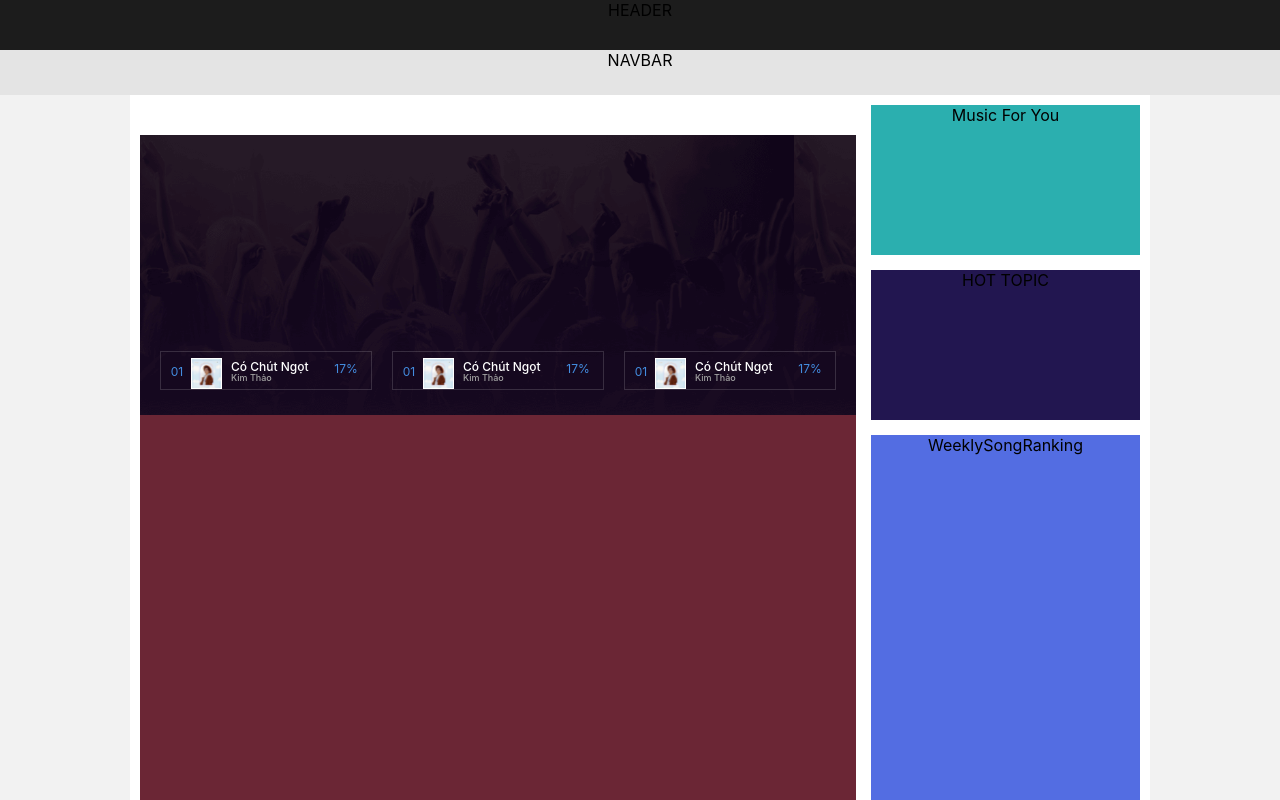
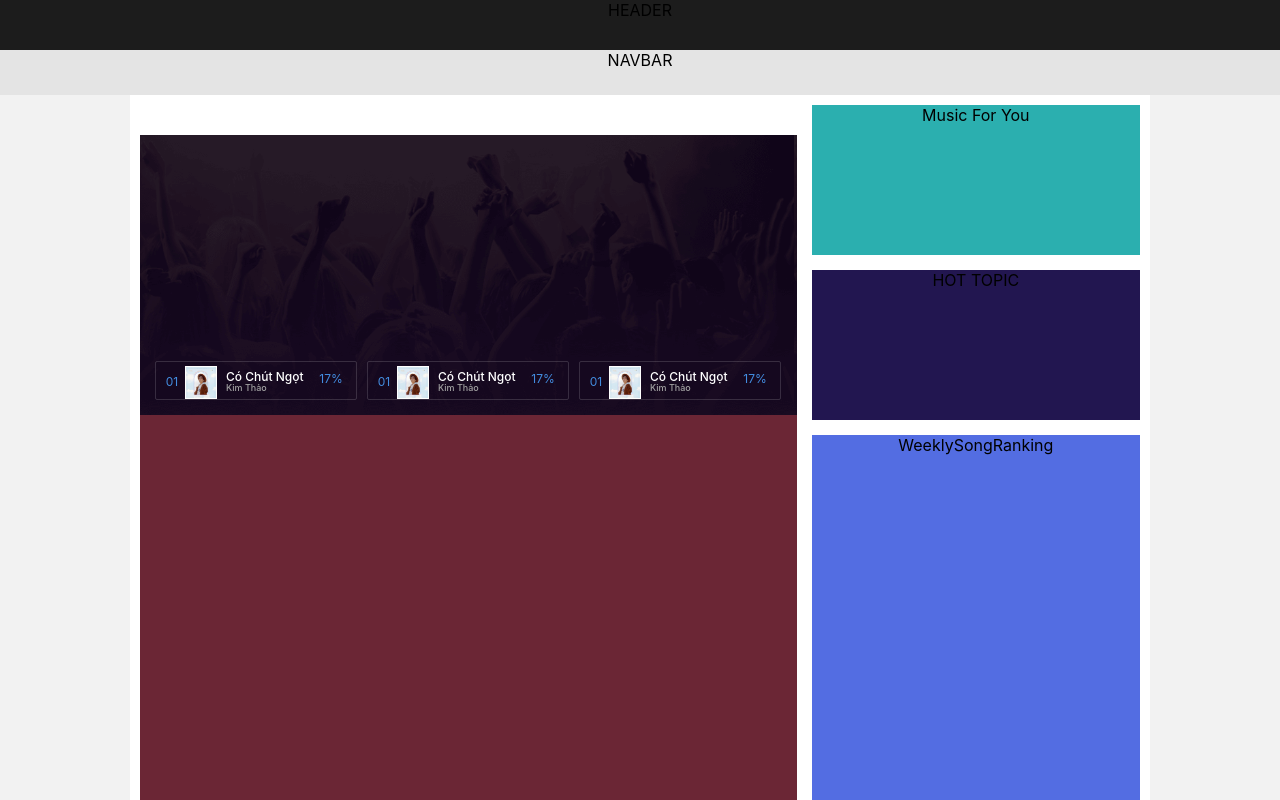
Before and after one commit to kimthaohuynhthi/ZingMP3-Clone, a React (Create React App) app: page / in a window 1280 px wide. Shown: the top 800 px of the page. Built offline with nearby package versions, Linux system fonts and the light colour scheme.

Commit message:
fix position component

```diff
--- a/src/HomePage/SongRanking/components/SongInTop3Card/index.jsx
+++ b/src/HomePage/SongRanking/components/SongInTop3Card/index.jsx
@@ -16,7 +16,7 @@ const SongInTop3Card = () => (
         <TopNumber topNumber="01" numberTitle="01" fontSize="12px" />
       </div>
       <div className="thumbnail">
-        <ThumbnailSong image={image} width="29px" height="29px" />
+        <ThumbnailSong image={image} width="30px" height="31px" />
       </div>
       <div className="song-info">
         <SongInfo songName="Có Chút Ngọt" singerName="Kim Thảo" />
--- a/src/HomePage/SongRanking/components/SongInTop3Card/style.scss
+++ b/src/HomePage/SongRanking/components/SongInTop3Card/style.scss
@@ -6,13 +6,13 @@
       margin-left: 1px;
      }
     .thumbnail {
-      margin:-34px 0px 0px -110px;
+      margin:-36px 0px 0px -100px;
     }
     .song-info{
      margin: -40px 0px 0px 70px;
     }
     .percent{
-      margin: -36px 0px 0px 170px;
+      margin: -36px 0px 0px 160px;
     }
   }
 }
--- a/src/HomePage/SongRanking/mains/RankingChart/style.scss
+++ b/src/HomePage/SongRanking/mains/RankingChart/style.scss
@@ -4,11 +4,13 @@
   height: 280px;
   &-inner{
     display: flex;
-    padding: 200px 20px 0px 0px;
+    padding: 210px 0px 0px 0px;
     li{
-      margin-left: -20px;
+      margin-left: -25px;
+      margin-right: -5px;
       list-style: none;
       border: 1px solid rgba(255, 255, 255, 0.15);
+      border-radius: 2px;
       &:hover {
         background-color: rgba(255, 255, 255, 0.15);
         opacity: 0.75;
```
